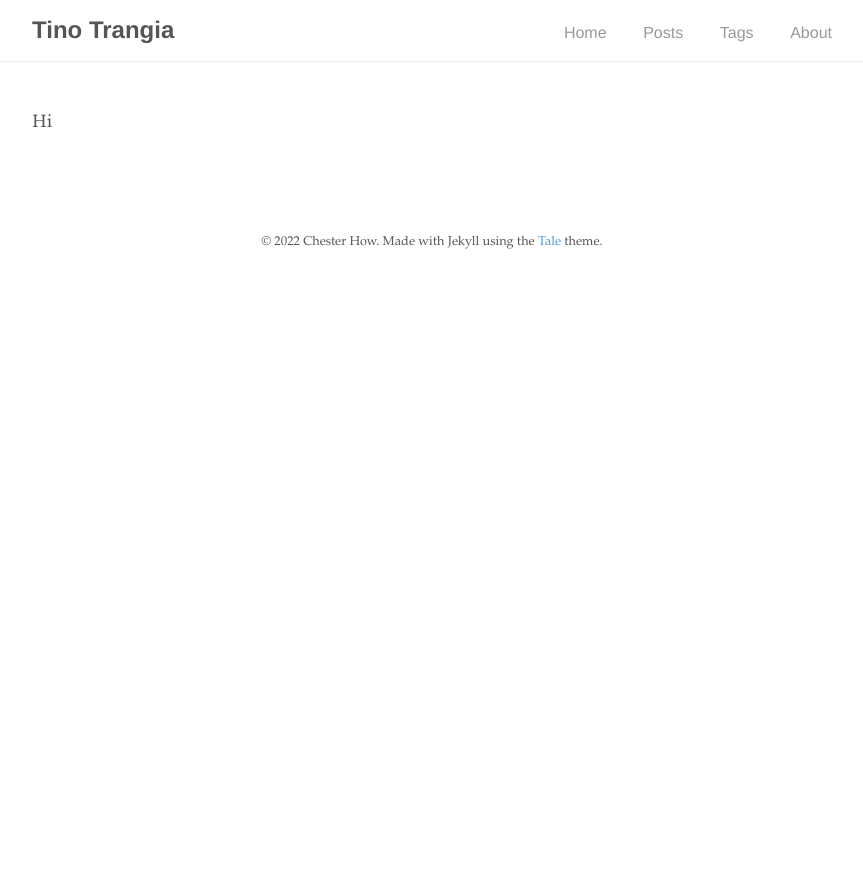
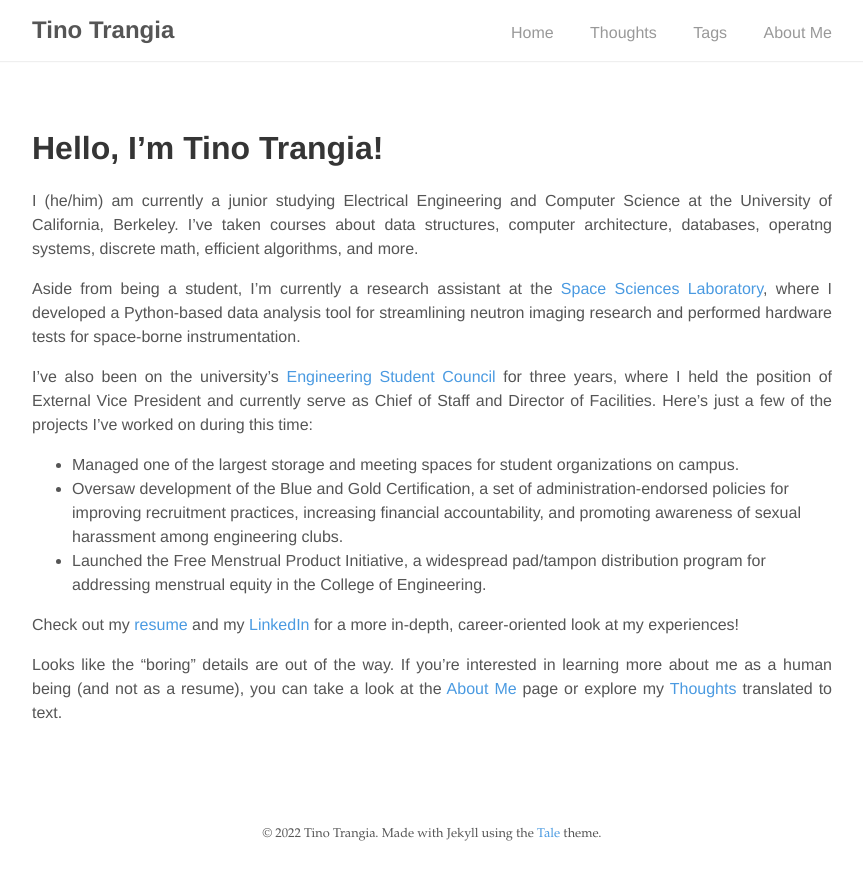
Before and after one commit to ttrangia/csh195-tino, a Jekyll site: the page built from index.markdown, in a window 1280 px wide. Shown: the top 880 px of the page, without its empty margins (208-1071 px from the left). Built offline with Jekyll 4.4.1, drawn with Linux system fonts in a browser that asks for light colours; our own code applies the rules of GitHub Pages for plain Markdown files.

Commit message:
intro page

```diff
--- a/_config.yml
+++ b/_config.yml
@@ -33,9 +33,7 @@ paginate_path: "/_pages/:num"
 
 # Author
 author:
-  name:         Chester How
-  url:          https://chester.how
-  email:        chesterhow@gmail.com
+  name:         Tino Trangia
 
 # Build settings
 markdown:       kramdown
--- a/_includes/navigation.html
+++ b/_includes/navigation.html
@@ -5,9 +5,9 @@
     </a>
     <ul>
       <li><a href="{{ site.baseurl }}/">Home</a></li>
-      <li><a href="{{ '/posts' | prepend: site.baseurl }}">Posts</a></li>
+      <li><a href="{{ '/thoughts' | prepend: site.baseurl }}">Thoughts</a></li>
       <li><a href="{{ '/tags' | prepend: site.baseurl }}">Tags</a></li>
-      <li><a href="{{ '/about' | prepend: site.baseurl }}">About</a></li>
+      <li><a href="{{ '/about' | prepend: site.baseurl }}">About Me</a></li>
     </ul>
   </div>
 </nav>
--- a/_pages/about.markdown
+++ b/_pages/about.markdown
@@ -1,6 +1,6 @@
 ---
 layout: post
-title: About
+title: About Me
 permalink: /about/
 ---
 
--- a/_pages/index.html
+++ b/_pages/index.html
@@ -3,6 +3,6 @@
 # To modify the layout, see https://jekyllrb.com/docs/themes/#overriding-theme-defaults
 
 layout: home
-title: Posts
-permalink: /posts/
+title: Thoughts
+permalink: /thoughts/
 ---
--- a/_sass/tale/_base.scss
+++ b/_sass/tale/_base.scss
@@ -11,7 +11,7 @@ body {
 }
 
 html {
-  font-family: $serif-primary;
+  font-family: $sans-serif;
   font-size: 14px;
   overflow-y: scroll;
 
--- a/index.markdown
+++ b/index.markdown
@@ -2,4 +2,17 @@
 layout: simple
 ---
 
-Hi
+# Hello, I'm Tino Trangia!
+I (he/him) am currently a junior studying Electrical Engineering and Computer Science at the University of California, Berkeley. I've taken courses about data structures, computer architecture, databases, operatng systems, discrete math, efficient algorithms, and more.
+
+Aside from being a student, I'm currently a research assistant at the [Space Sciences Laboratory](https://www.ssl.berkeley.edu), where I developed a Python-based data analysis tool for streamlining neutron imaging research and performed hardware tests for space-borne instrumentation.
+
+I've also been on the university's [Engineering Student Council](https://esc.berkeley.edu) for three years, where I held the position of External Vice President and currently serve as Chief of Staff and Director of Facilities. Here's just a few of the projects I've worked on during this time:
+
+* Managed one of the largest storage and meeting spaces for student organizations on campus.
+* Oversaw development of the Blue and Gold Certification, a set of administration-endorsed policies for improving recruitment practices, increasing financial accountability, and promoting awareness of sexual harassment among engineering clubs.
+* Launched the Free Menstrual Product Initiative, a widespread pad/tampon distribution program for addressing menstrual equity in the College of Engineering.
+
+Check out my [resume](https://drive.google.com/file/d/1Sg-4LT9M7CDF3JWYTTzp8fpPXV1_oGSP/view?usp=sharing) and my [LinkedIn](https://www.linkedin.com/in/ttrangia/) for a more in-depth, career-oriented look at my experiences!
+
+Looks like the "boring" details are out of the way. If you're interested in learning more about me as a human being (and not as a resume), you can take a look at the [About Me](https://www.tinotrangia.com/about/) page or explore my [Thoughts](https://www.tinotrangia.com/posts/) translated to text.
```
